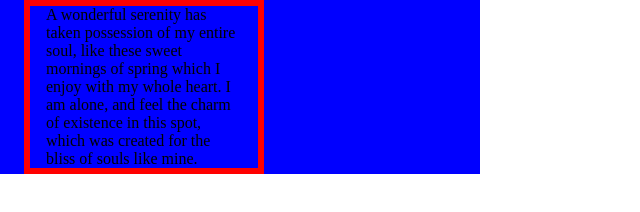
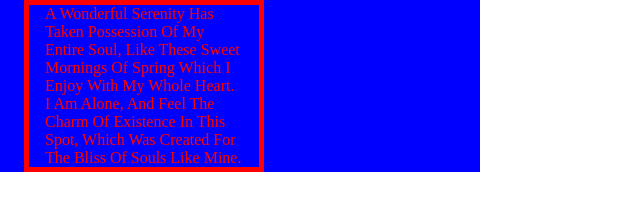
Before and after one commit to vishalbanderwale/html---css-practice, a plain HTML site: page card-2/index.html in a window 1280 px wide. Shown: the whole page, without its empty margins (0-640 px from the left). Drawn offline with Linux system fonts and the light colour scheme.

Commit message:
added css

```diff
--- a/card-2/style.css
+++ b/card-2/style.css
@@ -15,11 +15,22 @@ padding:0;
 section {
   width: 480px;
   background-color: blue;
+  /* color: red; */
+  text-transform: capitalize;
 }
+
+/* currentcolor will take the color value of current div */
+/* color is inherited property */
+/* if we not mention color in current div it will check if Parent div has color property if yes it will apply */
+/* example if we dont mention in article it will take from section color:red */
+/* if parent dont have color property it will check till html root element and will stop  browser default color of html is: black */
+/* text-transform is inherited from parent */
+/* refer to chatgpt for inherited css propertys */
 
 article {
   width: 50%;
-  border: 6px solid red;
+  color: red;
+  border: 5px solid currentColor;
   padding: 0px 16px;
   margin: 0px 24px;
   box-sizing: border-box;
```
Also changed, not shown: card-3/index.html (added, +12 -0 lines), card-3/style.css (added).
